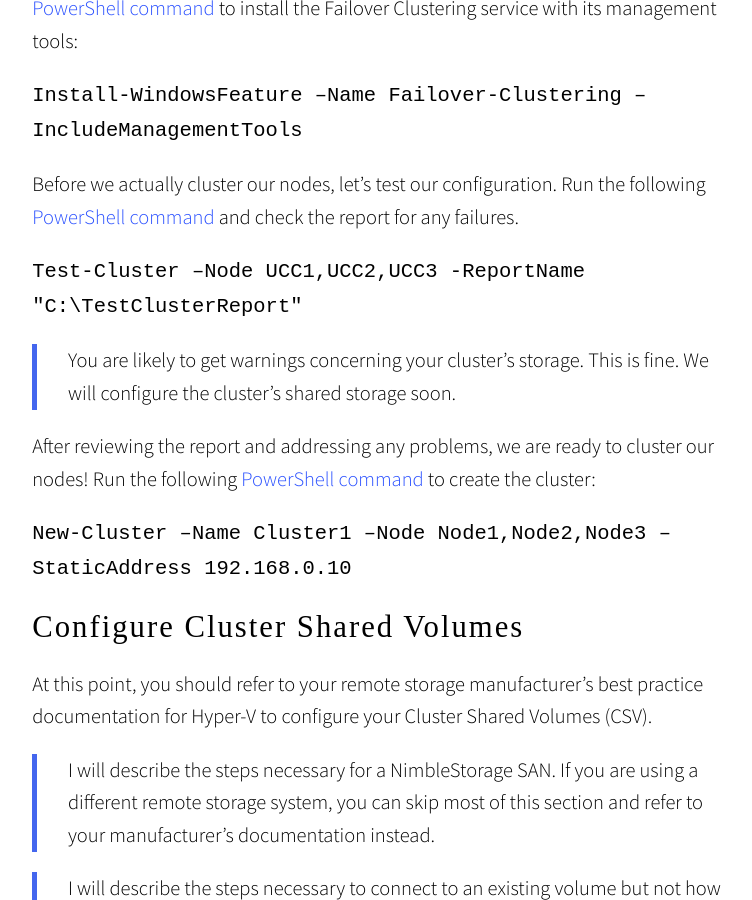
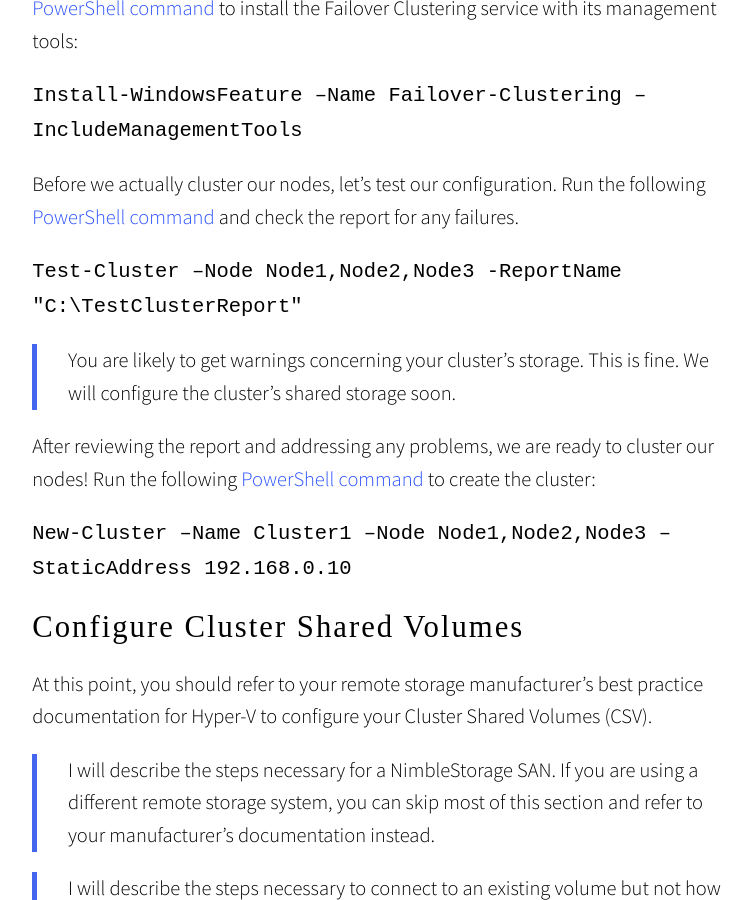
Before and after one commit to keawade/keawade.github.io, a Jekyll site: the page built from _posts/2015-7-4-Configuring_a_Hyper-V_Cluster.md, in a window 1280 px wide and 900 px high, scrolled down 3734 px. Shown: the whole window, without its empty margins (255-1007 px from the left). Built offline with Jekyll 4.4.1, drawn with Linux system fonts in a browser that asks for light colours; nearby versions of some CDN libraries; some web fonts are replaced; comment, search, counter and statistics services are not loaded.

Commit message:
Update 2015-7-4-Configuring_a_Hyper-V_Cluster.md

```diff
--- a/_posts/2015-7-4-Configuring_a_Hyper-V_Cluster.md
+++ b/_posts/2015-7-4-Configuring_a_Hyper-V_Cluster.md
@@ -126,7 +126,7 @@ management tools:
 Before we actually cluster our nodes, let's test our configuration. Run the
 following [PowerShell command](https://technet.microsoft.com/en-us/library/ee461026.aspx) and check the report for any failures.
 
-`Test-Cluster –Node UCC1,UCC2,UCC3 -ReportName "C:\TestClusterReport"`
+`Test-Cluster –Node Node1,Node2,Node3 -ReportName "C:\TestClusterReport"`
 
 >You are likely to get warnings concerning your cluster's storage. This is fine.
 We will configure the cluster's shared storage soon.
```
